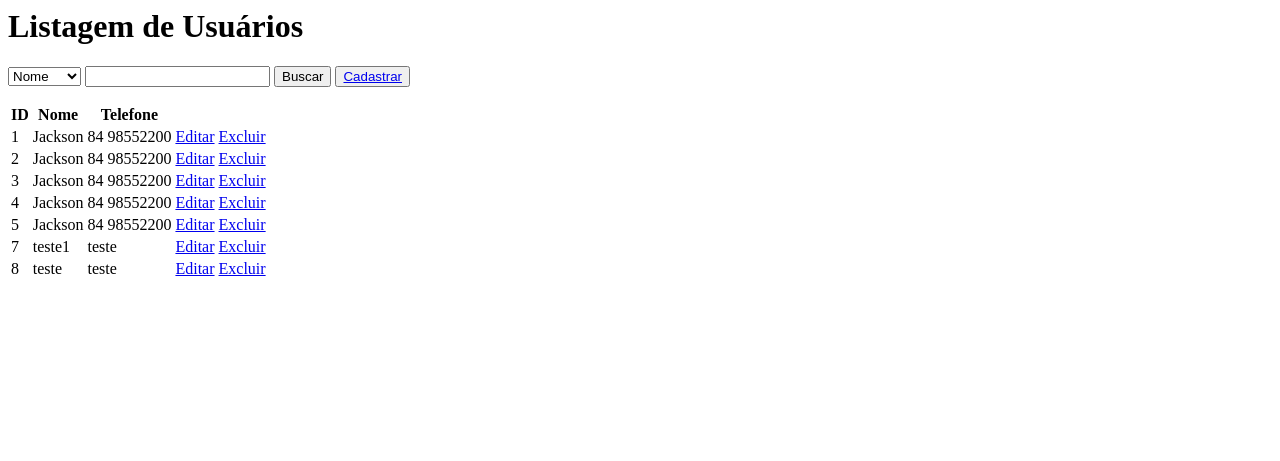
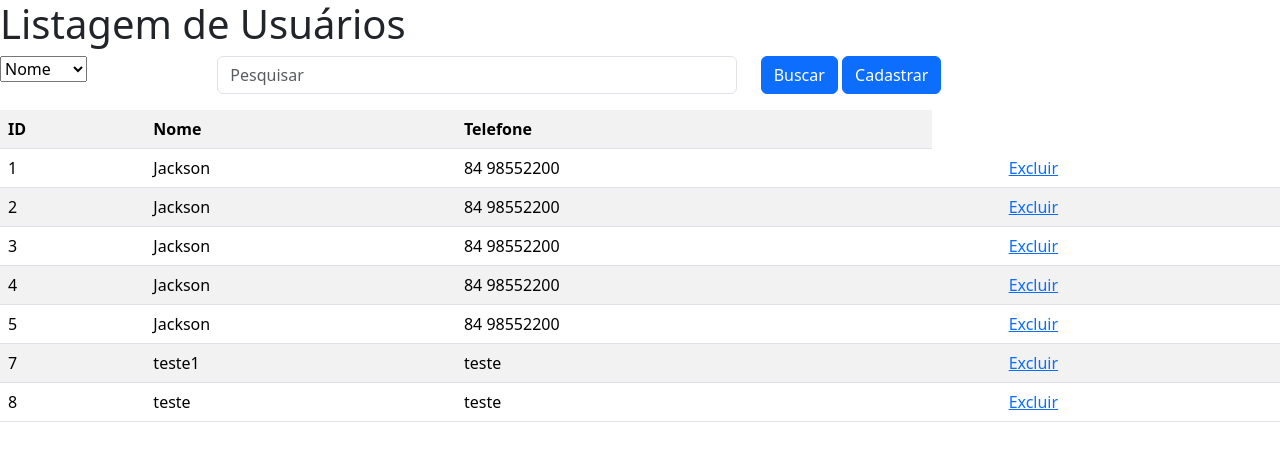
Before and after one commit to Vitorls27/PHPAulaWeb, a PHP site: page /view/UsuarioList.php in a window 1280 px wide. Shown: the top 461 px of the page. Run offline with PHP 8.4, Linux system fonts and the light colour scheme; the visitor is signed in with stand-in values (Sample User, id 1); data comes from the database, SQL or seed files in the repository.

Commit message:
bbbbbbbbbbbbbbbbbbbbbbbbbbbbbbbbbbbbbbbbbbbbbbbbbb
tenho que tentar ver como adiciona os icones do site do professor, talves pegar o código dele e pegar o link, sei lá.

```diff
--- a/aulaweb2/Util.php
+++ b/aulaweb2/Util.php
@@ -6,20 +6,20 @@
 
         $_SESSION['login'] = $param['login'];
         $_SESSION['senha'] = $param['senha'];
-        $_SESSION['sair'] = 0;
+        header("Location:main.php");
+/*
+        if($_SESSION['login'] =="admin" && $_SESSION['senha'] == "123"){
 
-        if($_SESSION['login'] =="admin" && $_SESSION['senha'] == "123"){
-            header("Location:main.php");
         } else {
-            header("Location: index.php?msg=erro");
-        }
+          header("Location: index.php?msg=erro");
+        }*/
     }
   static function verificar(){
     session_start();
     if($_SESSION['login'] == null){
       session_destroy();
       $SESSION['login'] = null;
-    header("Location: login.php");
+    //header("Location: login.php");
     }
   }
 }
--- a/aulaweb2/view/UsuarioList.php
+++ b/aulaweb2/view/UsuarioList.php
@@ -23,19 +23,34 @@
 <html>
   <head>
     <title>PHP Test</title>
+    <link href="https://cdn.jsdelivr.net/npm/bootstrap@5.3.0-alpha2/dist/css/bootstrap.min.css" rel="stylesheet" integrity="sha384-aFq/bzH65dt+w6FI2ooMVUpc+21e0SRygnTpmBvdBgSdnuTN7QbdgL+OapgHtvPp" crossorigin="anonymous">
+    <link href="https://cdn.jsdelivr.net/npm/@fortawesome/fontawesome-free@6.2.1/css/fontawesome.min.css">
+    <link rel="stylesheet" href="https://cdnjs.cloudflare.com/ajax/libs/font-awesome/6.4.0/css/all.min.css" integrity="sha512-iecdLmaskl7CVkqkXNQ/ZH/XLlvWZOJyj7Yy7tcenmpD1ypASozpmT/E0iPtmFIB46ZmdtAc9eNBvH0H/ZpiBw==" crossorigin="anonymous" referrerpolicy="no-referrer" />
+    <link rel="stylesheet" href="https://cdnjs.cloudflare.com/ajax/libs/font-awesome/6.4.0/css/brands.min.css" integrity="sha512-9YHSK59/rjvhtDcY/b+4rdnl0V4LPDWdkKceBl8ZLF5TB6745ml1AfluEU6dFWqwDw9lPvnauxFgpKvJqp7jiQ==" crossorigin="anonymous" referrerpolicy="no-referrer" />
+    <link rel="stylesheet" href="https://cdnjs.cloudflare.com/ajax/libs/font-awesome/6.4.0/css/solid.min.css" integrity="sha512-yDUXOUWwbHH4ggxueDnC5vJv4tmfySpVdIcN1LksGZi8W8EVZv4uKGrQc0pVf66zS7LDhFJM7Zdeow1sw1/8Jw==" crossorigin="anonymous" referrerpolicy="no-referrer" />
+    <link rel="stylesheet" href="https://cdnjs.cloudflare.com/ajax/libs/font-awesome/6.4.0/css/all.css" integrity="sha512-Z0kTB03S7BU+JFU0nw9mjSBcRnZm2Bvm0tzOX9/OuOuz01XQfOpa0w/N9u6Jf2f1OAdegdIPWZ9nIZZ+keEvBw==" crossorigin="anonymous" referrerpolicy="no-referrer" />
   </head>
   <body>
+    <div class="conteiner">
       <h1>Listagem de Usuários</h1>
       <form action="UsuarioList.php" method="post">
+        <div class="row">
+          <div class="col-2">
             <select name="campo">
               <option value="nome">Nome</option>
               <option value="telefone">Telefone</option>
             </select>
-      <input type="text" name="valor" />
-      <input type="submit" value="Buscar"/>
-      <button><a href="UsuarioForm.php">Cadastrar</a></button>
+          </div>
+          <div class="col-5">
+            <input type="text" name="valor" class="form-control" Placeholder="Pesquisar"/>
+          </div>
+          <div class="col-2">
+            <input type="submit" value="Buscar" class="btn btn-primary"/>
+            <a href="UsuarioForm.php" class="btn btn-primary">Cadastrar</a>
+          </div>
+        </div>
       </form>
-    <table>
+      <table class="table table-striped">
           <tr>
               <th>ID</th>
               <th>Nome</th>
@@ -47,7 +62,8 @@
               <td>$item->id</td>
               <td>$item->nome</td>
               <td>$item->telefone</td>
-            <td><a href='./UsuarioForm.php?id=$item->id'>Editar</a></td>
+              <td><a href='./UsuarioForm.php?id=$item->id><i class='fa-solid fa-pen-to-square'></i></a></td>
+
               <td><a href='./UsuarioList.php?id=$item->id'
                       onclick='return confirm(\"Deseja Excluir?\")'
               >Excluir</a></td>
@@ -55,5 +71,7 @@
       }
           ?>
       </table>
+      <script src="https://cdn.jsdelivr.net/npm/bootstrap@5.3.0-alpha2/dist/js/bootstrap.bundle.min.js" integrity="sha384-qKXV1j0HvMUeCBQ+QVp7JcfGl760yU08IQ+GpUo5hlbpg51QRiuqHAJz8+BrxE/N" crossorigin="anonymous"></script>
+    </div>
   </body>
 </html>
--- a/aulaweb2/view/login.php
+++ b/aulaweb2/view/login.php
@@ -1,7 +1,5 @@
 <?php
 include '../Util.php';
-Util::verificar();
-session_start();
 
 if(!empty($_POST)){
     Util::logar($_POST);
@@ -24,7 +22,7 @@
 			<input type="text" name="login" placeholder="usuario"><br>
 			<label>Senha</label><br>
 			<input type="password" name="senha" placeholder="******"><br>
-			<input type="submit" value="Logar"/>
+			<input type="submit" value="logar"/>
 		</form>
   </body>
 </html>
--- a/aulaweb2/view/main.php
+++ b/aulaweb2/view/main.php
@@ -9,8 +9,8 @@
   <body>
 		<h3>Sistema Academico</h3>
 		<?php
-				echo "Seja bem vindo usuário: " .$_SESSION['login'],
-        "<a href='login.php'>Sair</a>";
+				echo "Seja bem vindo usuário: " .$_SESSION['login'], "<a href='login.php'>Sair</a>";
+        echo "<a href='UsuarioList.php'>Listar</a>";
 		?>
   </body>
 </html>
```
Also changed, not shown: aulaweb2/view/UsuarioForm.php (+17 -7 lines), aulaweb2/README.md, 1 other file. Lines whose indentation alone changed are shown as unchanged.
